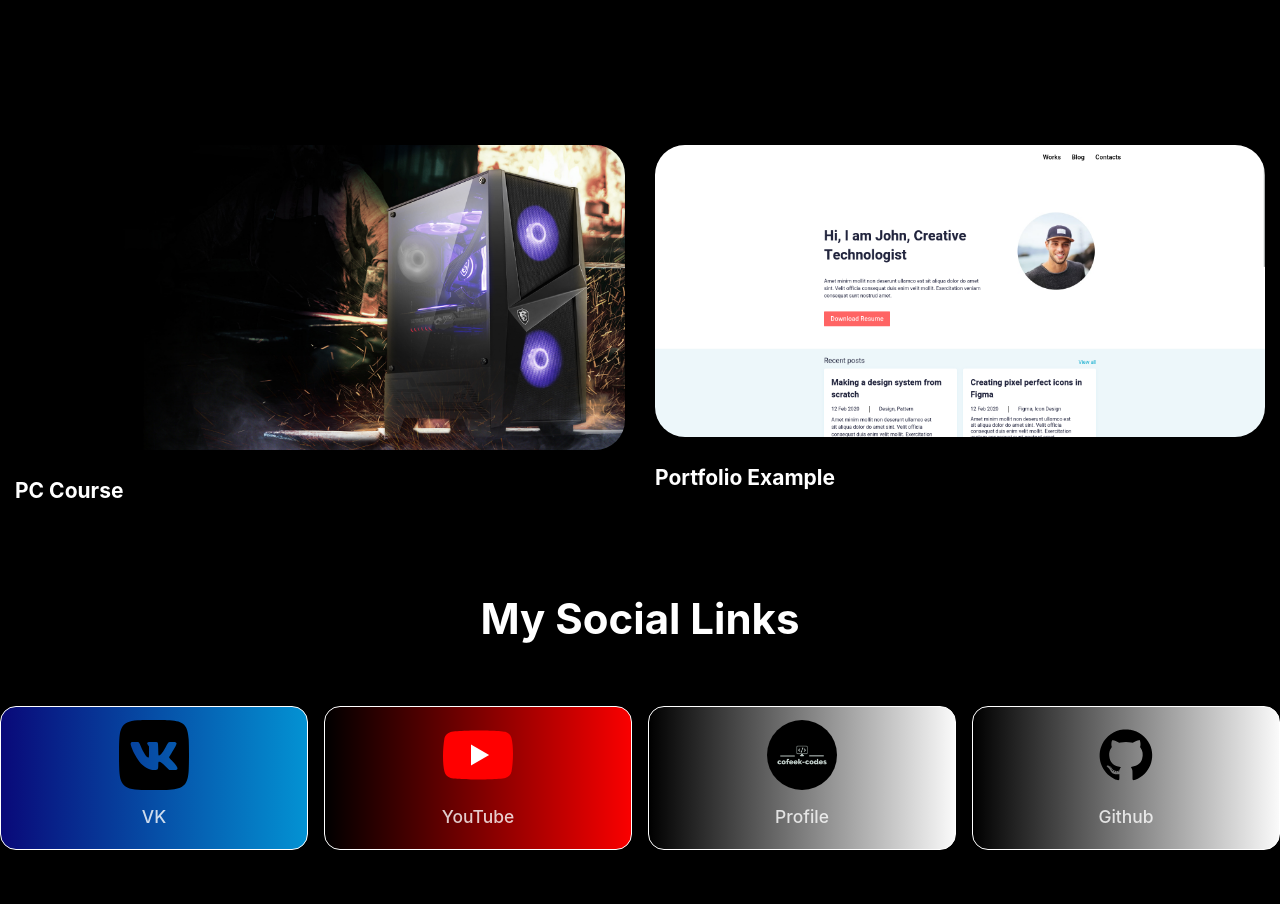
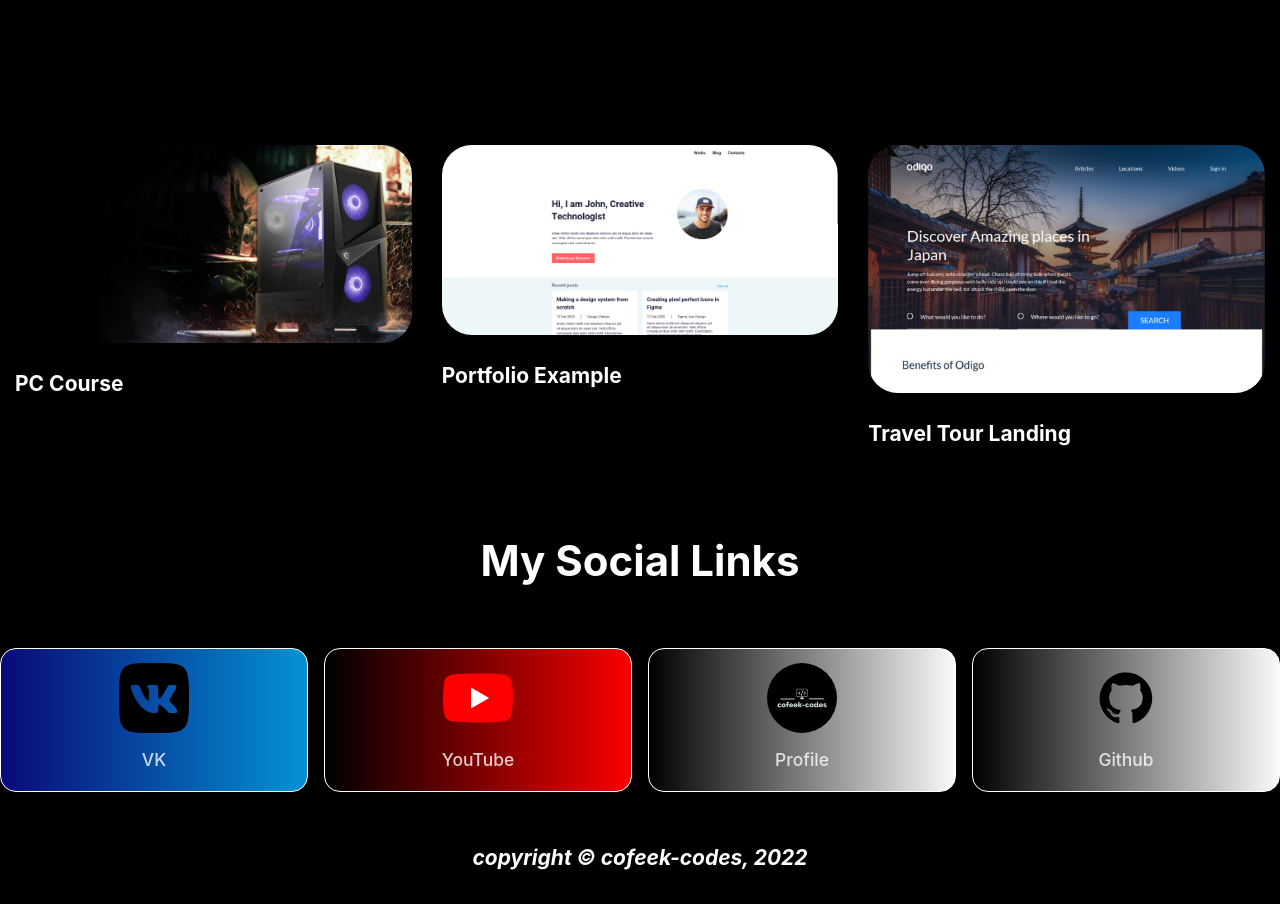
Before and after one commit to cofeek-codes/profile-advanced, a Next.js app: page / in a window 1280 px wide. Shown: the part 1280-2184 px from the top of the page. Built offline with nearby package versions, Linux system fonts and the light colour scheme.

Commit message:
new project added

```diff
--- a/storage/projects.ts
+++ b/storage/projects.ts
@@ -1,8 +1,10 @@
 import pcImage from '../assets/pc-course-image.png'
 import portfolioImage from '../assets/portfolio.png'
+import japanImage from '../assets/japan.png'
+
 export type Project = {
    name: string
-	image: any
+   image: string
    href: string
 }
 
@@ -17,6 +19,11 @@ const Projects: Project[] = [
       image: portfolioImage,
       href: 'https://john-virid.vercel.app/',
    },
+   {
+      name: 'Travel Tour Landing',
+      image: japanImage,
+      href: 'https://jap-93e048gj1-cofeekcodes-projects.vercel.app/',
+   },
 ]
 
 export default Projects
```
Also changed, not shown: assets/japan.png (added). Lines whose indentation alone changed are shown as unchanged.
